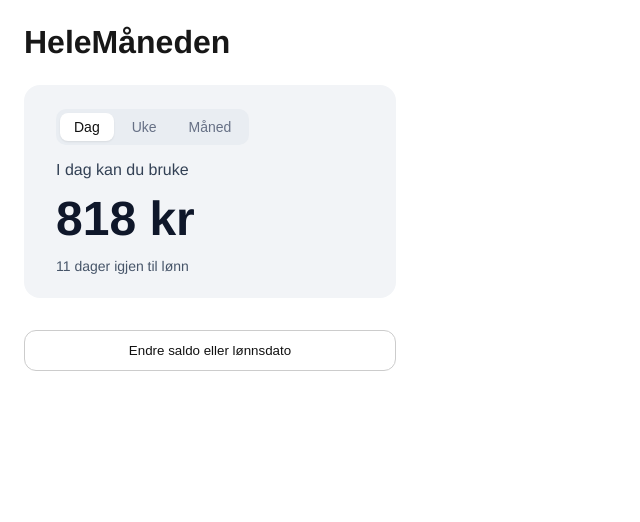
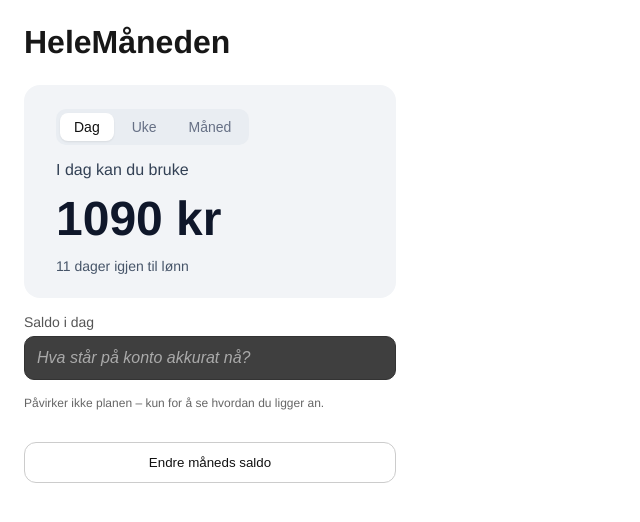
Before and after one commit to ivarkjell-dotcom/helemaneden, a Next.js app: page / in a window 1280 px wide. Shown: the top 522 px of the page, without its empty margins (0-640 px from the left). Built offline with nearby package versions, Linux system fonts and the light colour scheme.

Commit message:
Fix: daily balance visible on home

```diff
--- a/src/app/lib/budget.ts
+++ b/src/app/lib/budget.ts
@@ -12,54 +12,12 @@ export function calculateDaysLeft(nextPayday: Date): number {
   const diffDays = Math.ceil(diffMs / (1000 * 60 * 60 * 24));
   return diffDays > 0 ? diffDays : 0;
 }
-export type BudgetResult = {
-  dailyAvailable: number;
-  weeklyAvailable: number;
-  monthlyAvailable: number;
-};
 
-export function calculateBudget({
-  currentBalance,
-  daysLeftInMonth,
-  daysLeftInWeek,
-}: {
-  currentBalance: number;
-  daysLeftInMonth: number;
-  daysLeftInWeek: number;
-}): BudgetResult {
-  if (daysLeftInMonth <= 0) {
-    return {
-      dailyAvailable: 0,
-      weeklyAvailable: 0,
-      monthlyAvailable: currentBalance,
-    };
-  }
-
-  const dailyAvailable = currentBalance / daysLeftInMonth;
-  const weeklyAvailable =
-    dailyAvailable * Math.min(daysLeftInWeek, daysLeftInMonth);
-
-  return {
-    dailyAvailable: Math.round(dailyAvailable),
-    weeklyAvailable: Math.round(weeklyAvailable),
-    monthlyAvailable: Math.round(currentBalance),
-  };
+export function calculateDaysBetween(
+  startDate: Date,
+  endDate: Date
+): number {
+  const diffMs = endDate.getTime() - startDate.getTime();
+  const diffDays = Math.ceil(diffMs / (1000 * 60 * 60 * 24));
+  return diffDays > 0 ? diffDays : 0;
 }
-
-export function calculateDaysLeftInWeek(nextPayday: Date): number {
-  const today = new Date();
-
-  // 0 = søndag, 1 = mandag, ..., 6 = lørdag
-  const dayOfWeek = today.getDay();
-
-  // Hvor mange dager igjen til søndag
-  const daysUntilSunday = dayOfWeek === 0 ? 0 : 7 - dayOfWeek;
-
-  // Dager igjen til lønn
-  const diffMs = nextPayday.getTime() - today.getTime();
-  const daysUntilPayday = Math.ceil(diffMs / (1000 * 60 * 60 * 24));
-
-  if (daysUntilPayday <= 0) return 0;
-
-  return Math.min(daysUntilSunday, daysUntilPayday);
-}
--- a/src/app/page.module.css
+++ b/src/app/page.module.css
@@ -263,3 +263,8 @@ a.secondary {
   color: #111;
   box-shadow: 0 1px 2px rgba(0, 0, 0, 0.08);
 }
+
+.input::placeholder {
+  color: #aaa;
+  font-style: italic;
+}
--- a/src/app/page.tsx
+++ b/src/app/page.tsx
@@ -1,31 +1,58 @@
 "use client";
 
-import { useState } from "react";
+import { useState, useEffect } from "react";
+
 import styles from "./page.module.css";
+
 
 import {
   calculateDaysLeft,
-  calculateBudget,
-  calculateDaysLeftInWeek,
 } from "./lib/budget";
 
+
+import { calculateDaysBetween } from "./lib/budget";
+
+
 export default function Home() {
-  const [balance, setBalance] = useState(9000);
+  const [monthStartBalance, setMonthStartBalance] = useState(12000);
   const [nextPayday, setNextPayday] = useState("2026-02-01");
+
+  const [monthStartDate, setMonthStartDate] = useState(
+  new Date().toISOString().slice(0, 10)
+);
+
+
   const [isEditing, setIsEditing] = useState(false);
+ const [isMonthLocked, setIsMonthLocked] = useState(false);
+   const [dailyBalance, setDailyBalance] = useState<number | null>(null);
+
+useEffect(() => {
+  const saved = localStorage.getItem("dailyBalance");
+  if (saved) {
+    setDailyBalance(Number(saved));
+  }
+}, []);
+
+
+
 
   const [activeTab, setActiveTab] = useState<"day" | "week" | "month">("day");
 
 
-  const daysLeft = calculateDaysLeft(new Date(nextPayday));
- const daysLeftInWeek = calculateDaysLeftInWeek(new Date(nextPayday));
+  const daysLeft = calculateDaysBetween(
+  new Date(monthStartDate),
+  new Date(nextPayday)
+);
 
 
-const budget = calculateBudget({
-  currentBalance: balance,
-  daysLeftInMonth: daysLeft,
-  daysLeftInWeek,
-});
+const dailyAvailable =
+  daysLeft > 0 ? Math.floor(monthStartBalance / daysLeft) : 0;
+const dailyDelta =
+  dailyBalance !== null ? dailyBalance - dailyAvailable : null;
+
+
+
+
 
 function getWeekLabel(nextPayday: string) {
   const today = new Date();
@@ -101,11 +128,11 @@ function getWeekLabel(nextPayday: string) {
 
 
 
+<p className={styles.cardAmount}>
+  {activeTab === "day" && `${dailyAvailable} kr`}
+  {activeTab === "week" && `${dailyAvailable * 7} kr`}
+  {activeTab === "month" && `${monthStartBalance} kr`}
 
-         <p className={styles.cardAmount}>
-  {activeTab === "day" && `${budget.dailyAvailable} kr`}
-  {activeTab === "week" && `${budget.weeklyAvailable} kr`}
-  {activeTab === "month" && `${budget.monthlyAvailable} kr`}
 </p>
 
 
@@ -113,14 +140,60 @@ function getWeekLabel(nextPayday: string) {
 
 
 
-          <p className={styles.cardMeta}>
+        <p className={styles.cardMeta}>
   {daysLeft} dager igjen til lønn
 </p>
 
+{dailyDelta !== null && (
+  <p
+    style={{
+      marginTop: 8,
+      fontSize: 14,
+      color: dailyDelta >= 0 ? "#2e7d32" : "#c62828",
+    }}
+  >
+    {dailyDelta >= 0
+      ? `Du ligger ${dailyDelta} kr foran planen`
+      : `Du ligger ${Math.abs(dailyDelta)} kr bak planen`}
+  </p>
+)}
+
+
         </section>
 
+<div style={{ marginTop: 16 }}>
+  <label className={styles.label}>
+    <span style={{ color: "#555" }}>Saldo i dag</span>
+    <input
+      className={styles.input}
+      type="number"
+      placeholder="Hva står på konto akkurat nå?"
+      value={dailyBalance ?? ""}
+      onChange={(e) => {
+  const value = e.target.value === "" ? null : Number(e.target.value);
+  setDailyBalance(value);
+
+  if (value !== null) {
+    localStorage.setItem("dailyBalance", value.toString());
+  } else {
+    localStorage.removeItem("dailyBalance");
+  }
+}}
+
+    />
+  </label>
+</div>
+
+<p style={{ fontSize: 12, color: "#666", marginTop: 4 }}>
+  Påvirker ikke planen – kun for å se hvordan du ligger an.
+</p>
+
+
         <button
-          onClick={() => setIsEditing(true)}
+       onClick={() => {
+       setIsEditing(true);
+       setIsMonthLocked(false);
+  }}
           style={{
             marginTop: 32,
             width: "100%",
@@ -132,7 +205,7 @@ function getWeekLabel(nextPayday: string) {
             cursor: "pointer",
           }}
         >
-          Endre saldo eller lønnsdato
+          Endre måneds saldo
         </button>
       </>
     ) : (
@@ -143,13 +216,28 @@ function getWeekLabel(nextPayday: string) {
 
   <section className={styles.edit}>
     <label className={styles.label}>
-      Saldo på konto
+      Saldo ved lønn
       <input
-        className={styles.input}
-        type="number"
-        value={balance}
-        onChange={(e) => setBalance(Number(e.target.value))}
-      />
+  className={styles.input}
+  type="number"
+  value={monthStartBalance}
+  disabled={isMonthLocked}
+  onChange={(e) =>
+    setMonthStartBalance(Number(e.target.value))
+  }
+/>
+
+<label className={styles.label}>
+  Lønnsdato / startdato
+  <input
+    className={styles.input}
+    type="date"
+    value={monthStartDate}
+    onChange={(e) => setMonthStartDate(e.target.value)}
+  />
+</label>
+
+
     </label>
 
     <label className={styles.label}>
@@ -165,7 +253,10 @@ function getWeekLabel(nextPayday: string) {
 
 
   <button
-    onClick={() => setIsEditing(false)}
+  onClick={() => {
+    setIsEditing(false);
+    setIsMonthLocked(true);
+  }}
     style={{
       marginTop: 24,
       width: "100%",
```
